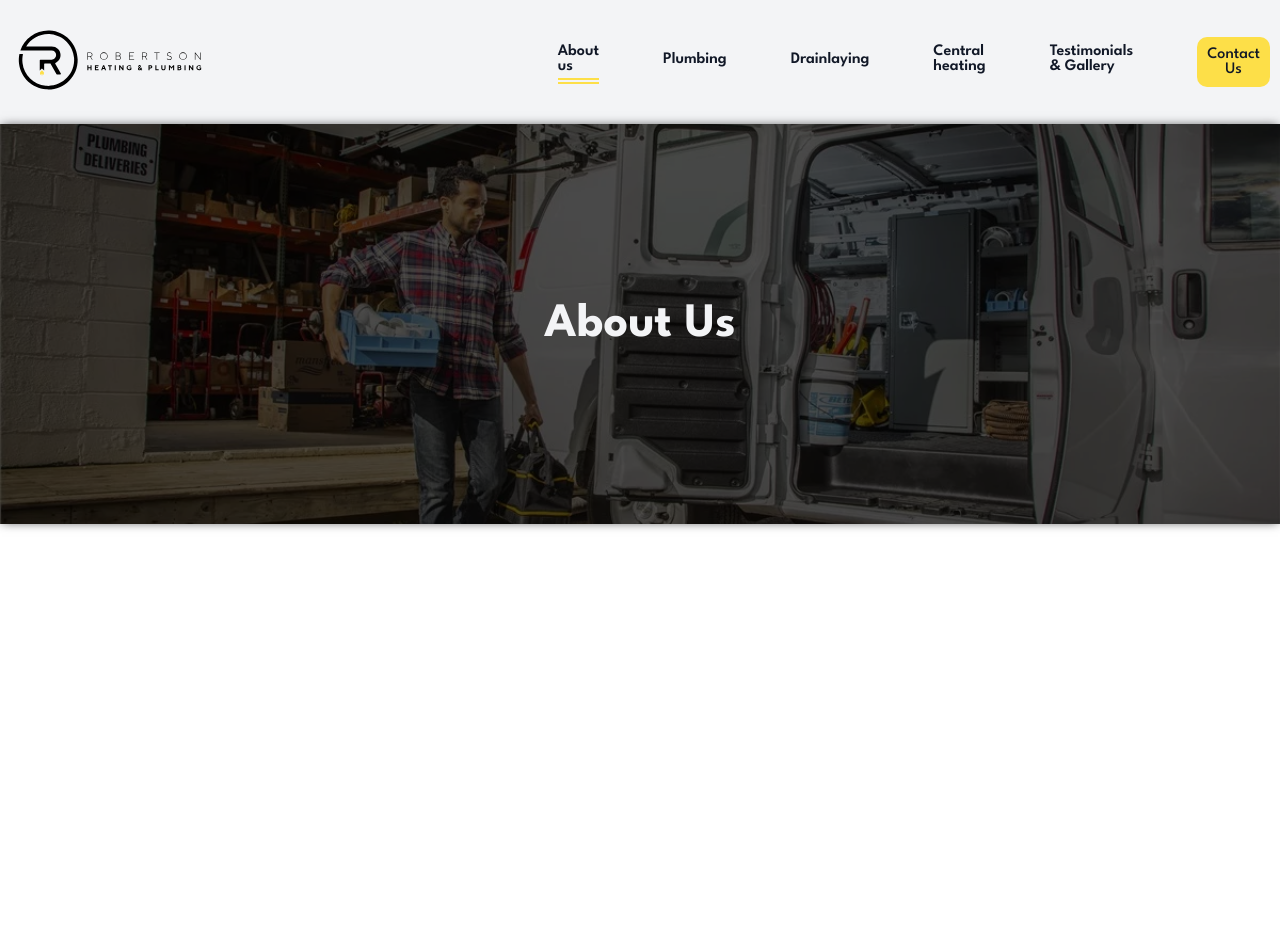
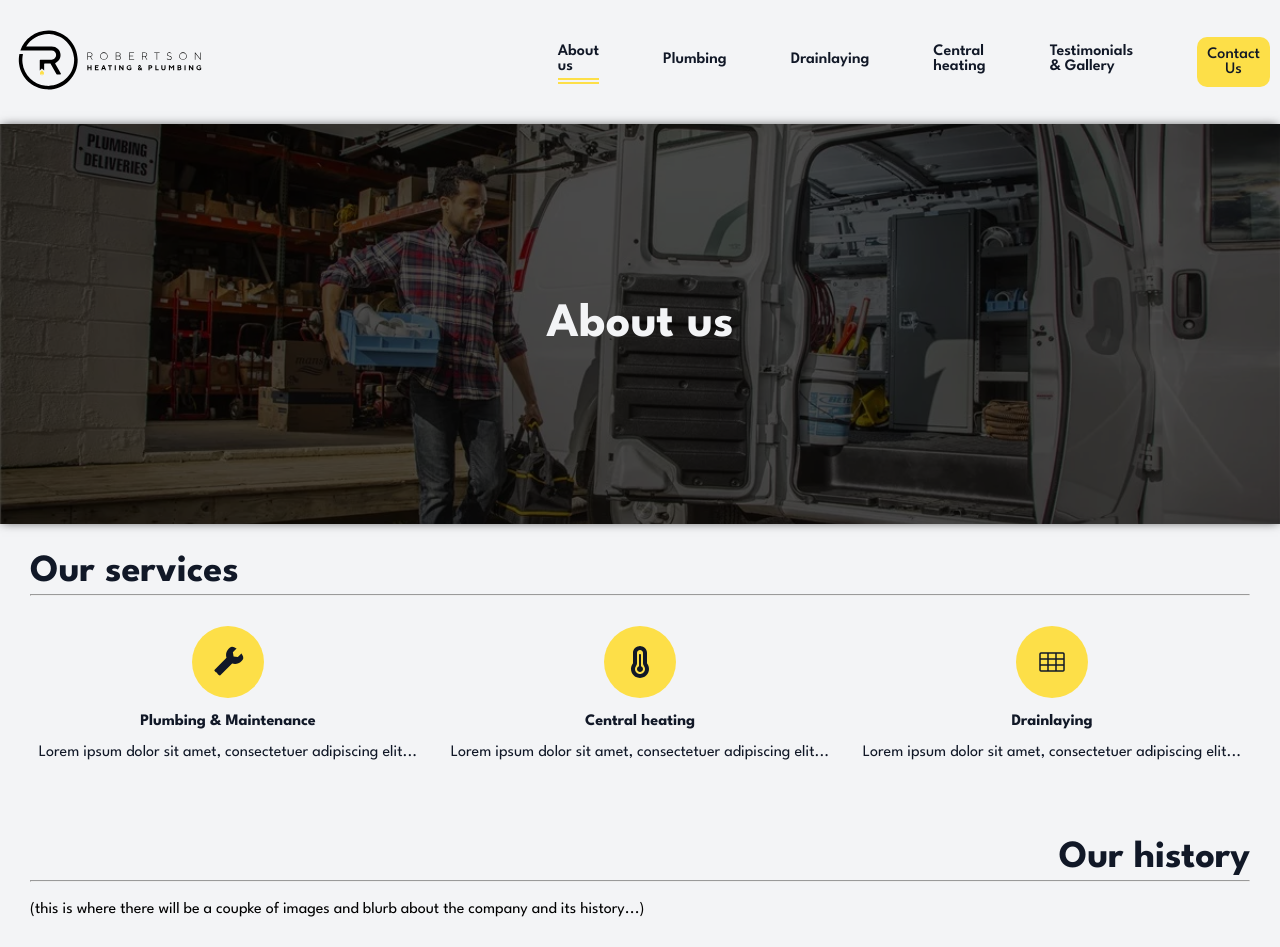
Before and after one commit to caitlinanderson099/roberston_plumbing_nz, a React (Vite) app: page /#/aboutus in a window 1280 px wide. Before the commit the page ends 800 px from the top, so only its background shows below. Built offline with nearby package versions, Linux system fonts and the light colour scheme.

Commit message:
started other pages

```diff
--- a/src/App.css
+++ b/src/App.css
@@ -13,6 +13,7 @@ body {
   max-width: 100%;
   max-height: 100vh;
   font-family: "League Spartan", sans-serif;
+  background-color: var(--light-grey);
 }
 
 /* Colour Variables */
@@ -264,19 +265,15 @@ footer .contact-icons .icon:hover {
   padding: 30px;
   background-color: var(--light-grey);
   color: var(--charcoal-black);
-  box-shadow: 0px 0px 10px -2px rgba(0,0,0,0.75);
-  -webkit-box-shadow: 0px 0px 10px -2px rgba(0,0,0,0.75);
-  -moz-box-shadow: 0px 0px 10px -2px rgba(0,0,0,0.75);
 }
 
-.services-section .section-header {
+.section-header {
   display: flex;
   flex-direction: column;
   gap: 5px;
-}
-
-.services-section .section-header {
   font-size: 1.6em;
+  color: var(--charcoal-black);
+  margin-bottom: 20px;
 }
 
 .services-section .services-cont {
@@ -299,14 +296,13 @@ footer .contact-icons .icon:hover {
 
 .services-section .services-cont .service-item svg {
   font-size: 4.5em;
-  background-color: var(--vibrant-green);
+  background-color: var(--yellow-color);
   padding: 20px;
   border-radius: 50%;
 }
 
 .testimonial-section .section-header {
   text-align: right;
-  font-size: 1.6em;
 }
 
 .testimonial-section .review-cont {
@@ -379,7 +375,6 @@ footer .contact-icons .icon:hover {
 
 .gallery-section .section-header {
   text-align: center;
-  font-size: 1.6em;
 }
 
 .gallery-swiper {
@@ -411,6 +406,14 @@ footer .contact-icons .icon:hover {
 .swiper .swiper-pagination .swiper-pagination-bullet-active {
   background-color: var(--yellow-color);
   padding: 6px;
+}
+
+.history-section {
+  padding: 30px;
+}
+
+.history-section .section-header {
+  text-align: right;
 }
 
 /* Mobile Responsiveness */
--- a/src/pages/About.jsx
+++ b/src/pages/About.jsx
@@ -1,14 +1,68 @@
 import React from 'react'
 import PageHeader from '../components/PageHeader'
+import { FaWrench } from 'react-icons/fa'
+import { FaTemperatureThreeQuarters } from 'react-icons/fa6'
+import { PiGridNineLight } from "react-icons/pi";
 
 
 const About = () => {
+
+  // Services Section
+  const ServiceSection = () => {
+    return (
+      <div className="services-section">
+        <div className="section-header">
+          <h2>Our services</h2>
+          <hr />
+        </div>
+        <div className="services-cont">
+          <div className="service-item">
+            <FaWrench />
+            <h4>Plumbing & Maintenance</h4>
+            <p>Lorem ipsum dolor sit amet, consectetuer adipiscing elit...</p>
+          </div>
+
+          <div className="service-item">
+            <FaTemperatureThreeQuarters />
+            <h4>Central heating</h4>
+            <p>Lorem ipsum dolor sit amet, consectetuer adipiscing elit...</p>
+          </div>
+
+          <div className="service-item">
+            <PiGridNineLight />
+            <h4>Drainlaying</h4>
+            <p>Lorem ipsum dolor sit amet, consectetuer adipiscing elit...</p>
+          </div>
+        </div>
+      </div>
+    )
+  }
+
+  // Our History Section
+  const HistorySection = () => {
+    return (
+      <div className="history-section">
+        <div className="section-header">
+          <h2>Our history</h2>
+          <hr />
+        </div>
+        <div className="history-content">
+          <p>(this is where there will be a coupke of images and blurb about the company and its history...)</p>
+        </div>
+      </div>
+    )
+  }
+
+
+  // MASTER RETURN
   return (
     <div className='about-page'>
       <PageHeader
-        title="About Us"
+        title="About us"
         backgroundImage="/about-bg.webp"
       />
+      <ServiceSection/>
+      <HistorySection/>
     </div>
   )
 }
--- a/src/pages/Home.jsx
+++ b/src/pages/Home.jsx
@@ -1,40 +1,7 @@
 import React from 'react'
 import LandingHeader from '../components/LandingHeader'
-import { FaWrench } from 'react-icons/fa'
-import { FaTemperatureThreeQuarters } from 'react-icons/fa6'
-import { PiGridNineLight } from "react-icons/pi";
 
 const Home = () => {
-  // Services Section
-  const ServiceSection = () => {
-    return (
-      <div className="services-section">
-        <div className="section-header">
-          <h2>Our Services</h2>
-          <hr />
-        </div>
-        <div className="services-cont">
-          <div className="service-item">
-            <FaWrench />
-            <h4>GENERAL PLUMBING & MAINTENANCE</h4>
-            <p>Lorem ipsum dolor sit amet, consectetuer adipiscing elit...</p>
-          </div>
-
-          <div className="service-item">
-            <FaTemperatureThreeQuarters />
-            <h4>HEATING</h4>
-            <p>Lorem ipsum dolor sit amet, consectetuer adipiscing elit...</p>
-          </div>
-
-          <div className="service-item">
-            <PiGridNineLight />
-            <h4>DRAINLAYING</h4>
-            <p>Lorem ipsum dolor sit amet, consectetuer adipiscing elit...</p>
-          </div>
-        </div>
-      </div>
-    )
-  }
 
   // Image Scroll Section #1
   const ImageScroll1 = () => <div className="image-scroll"></div>
```
